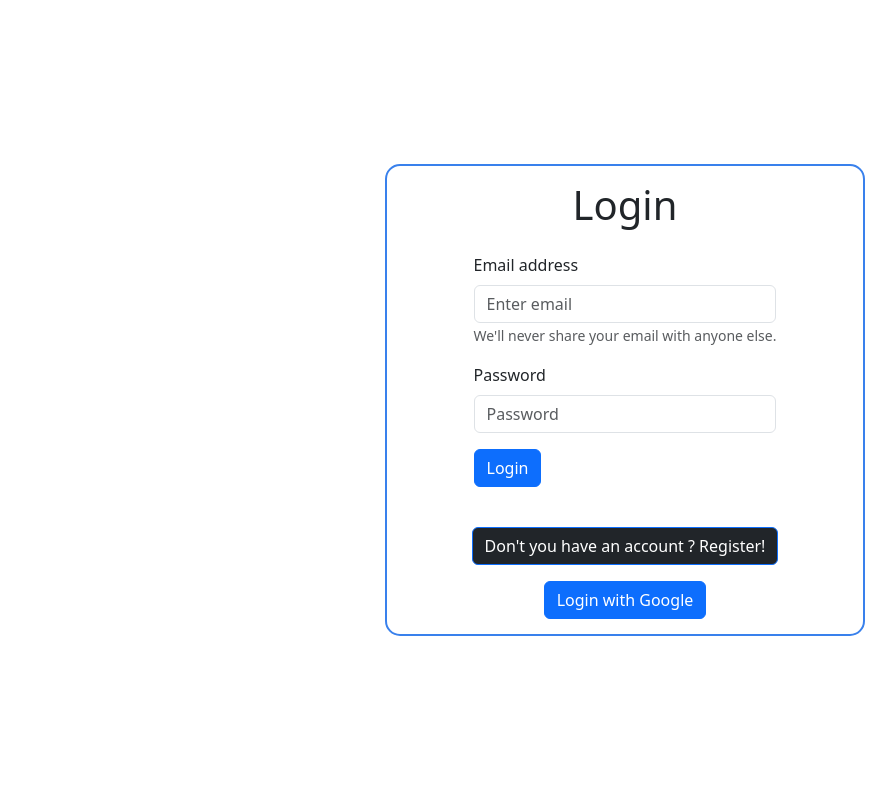
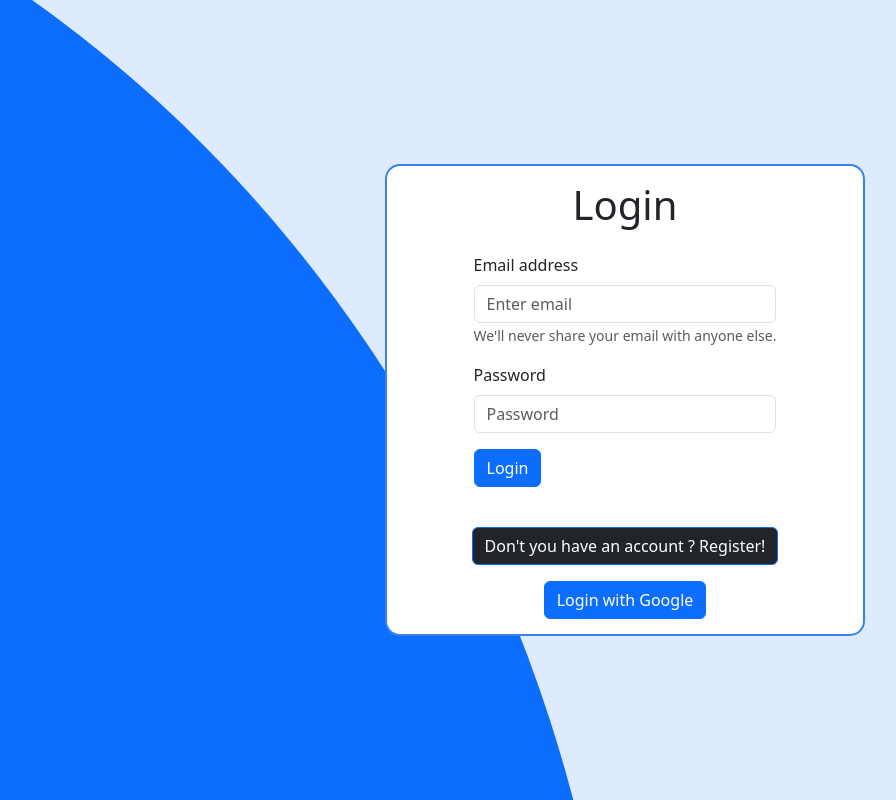
Before and after one commit to brunoosuna8/todo-firestore, a React (Create React App) app: page / in a window 1280 px wide. Shown: the whole page, without its empty margins (15-911 px from the left). Built offline with nearby package versions, Linux system fonts and the light colour scheme; no server answers.

Commit message:
add:background img,css styles

```diff
--- a/package.json
+++ b/package.json
@@ -1,4 +1,5 @@
 {
+  "homepage": "https://brunoosuna8.github.io/todo-firestore",
   "name": "todo-firestore",
   "version": "0.1.0",
   "private": true,
@@ -18,6 +19,8 @@
   },
   "scripts": {
     "start": "react-scripts start",
+    "predeploy": "npm run build",
+    "deploy": "gh-pages -d build",
     "build": "react-scripts build",
     "test": "react-scripts test",
     "eject": "react-scripts eject"
@@ -39,5 +42,8 @@
       "last 1 firefox version",
       "last 1 safari version"
     ]
+  },
+  "devDependencies": {
+    "gh-pages": "^5.0.0"
   }
 }
--- a/src/App.css
+++ b/src/App.css
@@ -1,5 +1,6 @@
-* {
-  display: flex;
+#app {
+  /* display: flex;
   justify-content: center;
-  align-items: center;
+  align-items: center; */
+  background-image: url("./split_background.svg");
 }
--- a/src/App.js
+++ b/src/App.js
@@ -5,7 +5,7 @@ import firebaseApp from "./credentials";
 import { getAuth, onAuthStateChanged } from "firebase/auth";
 import "bootstrap/dist/css/bootstrap.min.css";
 import Loading from "./components/Loading";
-// import "./App.css";
+import "./App.css";
 const auth = getAuth(firebaseApp);
 
 function App() {
@@ -36,7 +36,10 @@ function App() {
   }, []);
 
   return (
-    <div className="d-flex justify-content-center align-items-center vh-100">
+    <div
+      id="app"
+      className="d-flex justify-content-center align-items-center vh-100"
+    >
       {loading ? (
         <Loading /> // Display the loading component while fetching user information
       ) : globalUser ? (
--- a/src/components/AddToDo.jsx
+++ b/src/components/AddToDo.jsx
@@ -35,7 +35,15 @@ const AddToDo = ({ email, arrayTodos, setUserTasks }) => {
             />
           </Col>
           <Col>
-            <Button type="submit" disabled={newTask === "" ? true : false}>
+            <Button
+              type="submit"
+              style={
+                newTask === ""
+                  ? { border: "none" }
+                  : { border: "1px solid white" }
+              }
+              disabled={newTask === "" ? true : false}
+            >
               Add ToDo
             </Button>
           </Col>
--- a/src/components/Home.jsx
+++ b/src/components/Home.jsx
@@ -51,7 +51,15 @@ const Home = ({ name, email, user }) => {
     <>
       {user.emailVerified === true ? (
         <Container
-          style={{ alignItems: "start", position: "absolute", top: "0" }}
+          style={{
+            alignItems: "start",
+            position: "absolute",
+            top: "auto",
+            padding: "20px",
+            border: "4px solid  #78aefe",
+            borderRadius: "15px",
+            backgroundColor: "white",
+          }}
         >
           <h1
             style={{
--- a/src/components/Login.jsx
+++ b/src/components/Login.jsx
@@ -58,6 +58,7 @@ const Login = ({ setEmailVerified, emailverified }) => {
         borderRadius: "15px",
         padding: "15px 5px",
         margin: "5px",
+        backgroundColor: "white",
       }}
     >
       <Stack
--- a/src/components/ToDoList.jsx
+++ b/src/components/ToDoList.jsx
@@ -20,7 +20,9 @@ const ToDoList = ({ userEmail, arrayTodos, setUserTasks }) => {
                 <Col>{todo.description}</Col>
 
                 <Col>
-                  <Button onClick={() => deleteTask(todo.id)}>Delete</Button>
+                  <Button variant="danger" onClick={() => deleteTask(todo.id)}>
+                    Delete
+                  </Button>
                 </Col>
               </Row>
               <hr />
```
Also changed, not shown: src/split_background.svg (added), 1 other file (tests, documents, lock files or other folders).
